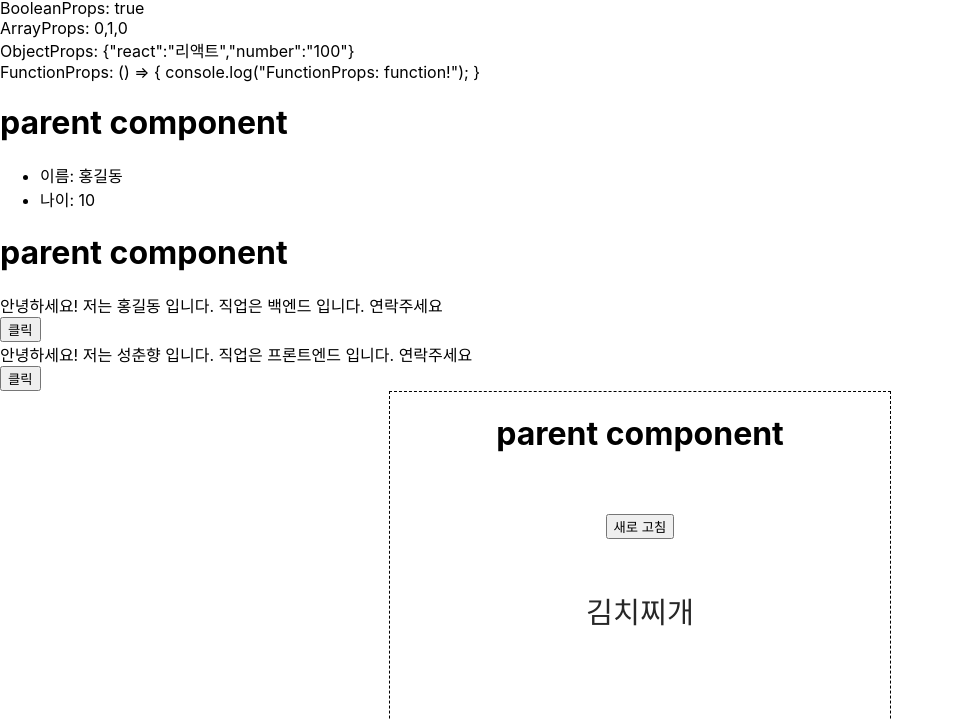
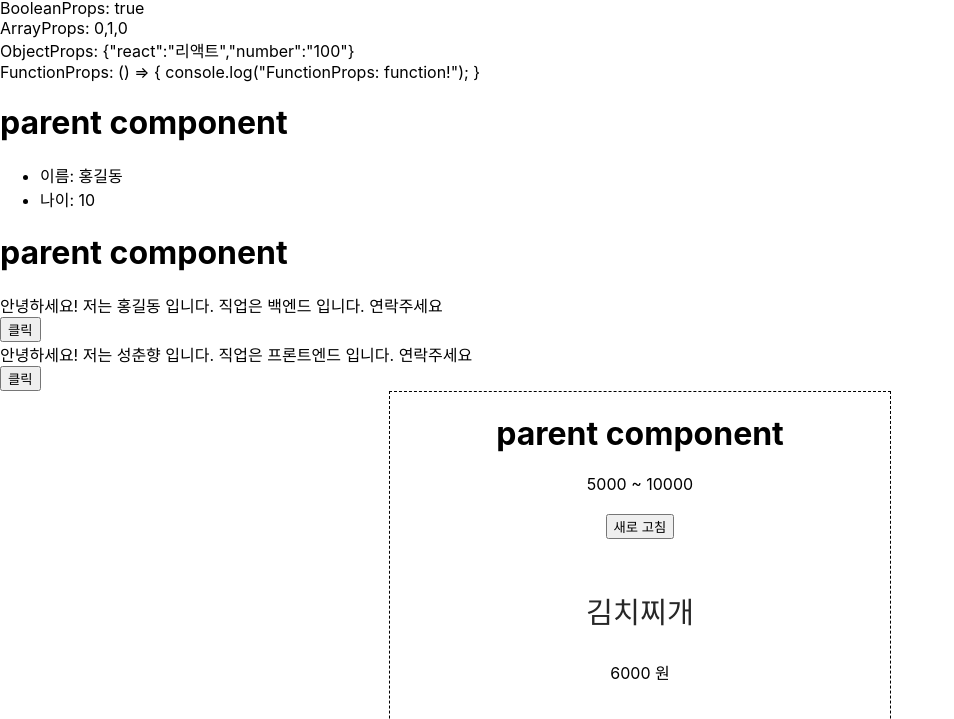
Before and after one commit to l0u0h0/2022web_1, a React (Create React App) app: page / in a window 1280 px wide. Shown: the part 1546-2265 px from the top of the page, without its empty margins (0-954 px from the left). Built offline with nearby package versions, Linux system fonts and the light colour scheme.

Commit message:
7weeks_quiz_ing

```diff
--- a/src/07/7_5.jsx
+++ b/src/07/7_5.jsx
@@ -3,32 +3,48 @@ import React from "react";
 export default class LunchComponent extends React.Component {
   state = {
     num: 0,
+    priceLow: this.props.low,
+    priceHigh: this.props.high,
   };
   menu = [
     { name: "김치찌개", price: 6000 },
     { name: "돈까스", price: 7000 },
-    { name: "스파게티", price: 5000 },
-    { name: "피자", price: 9000 },
+    { name: "스파게티", price: 10000 },
+    { name: "피자", price: 11000 },
     { name: "제육볶음", price: 6500 },
     { name: "순댓국", price: 6000 },
     { name: "칼국수", price: 5000 },
   ];
-
+  result = this.menu.map((food) => {
+    if (
+      this.state.priceLow <= food.price &&
+      this.state.priceHigh >= food.price
+    ) {
+      const { name, price } = food;
+      return { name, price };
+    } else {
+      const { name, price } = { name: "no", price: -100 };
+      return { name, price };
+    }
+  });
   render() {
     const menu = this.menu;
+    console.log(this.result);
     return (
       <div>
+        {this.state.priceLow} ~ {this.state.priceHigh}
         <br />
         <button style={{ margin: "20px" }} onClick={this.rand}>
           새로 고침
         </button>
         <br />
-        <p className="title">{menu[this.state.num].name}</p>
+        <p className="title">{this.result[this.state.num].name}</p>
+        <p className="price">{this.result[this.state.num].price} 원</p>
       </div>
     );
   }
   rand = () => {
-    this.setState({ num: Math.floor(Math.random() * this.menu.length) });
+    this.setState({ num: Math.floor(Math.random() * this.result.length) });
   };
 }
 // 이미지 입혀서 메뉴 늘려서 로우 하이 사이의 음식 랜덤 추출
```
